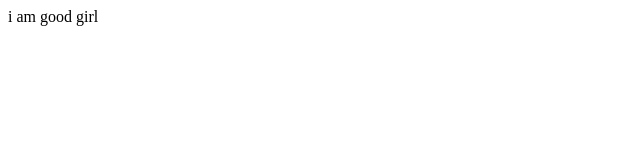
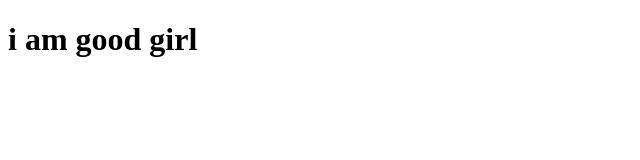
Before and after one commit to thrupthi-222/project1, a plain HTML site: page home.html in a window 1280 px wide. Shown: the whole page, without its empty margins (0-640 px from the left). Drawn offline with Linux system fonts and the light colour scheme.

Commit message:
added home.html

```diff
--- a/home.html
+++ b/home.html
@@ -6,6 +6,6 @@
     <title>Document</title>
 </head>
 <body>
-    i am good girl
+   <h1> i am good girl</h1>
 </body>
 </html>
```
